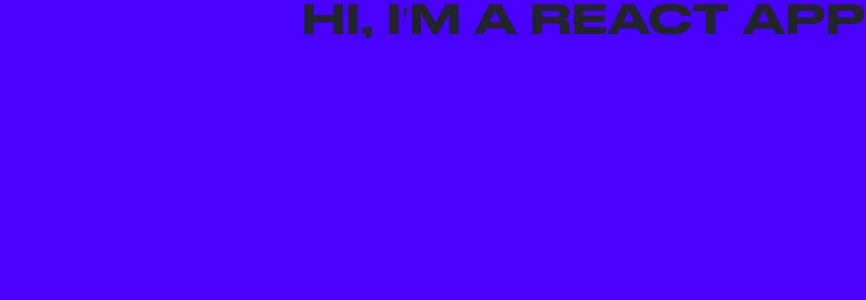
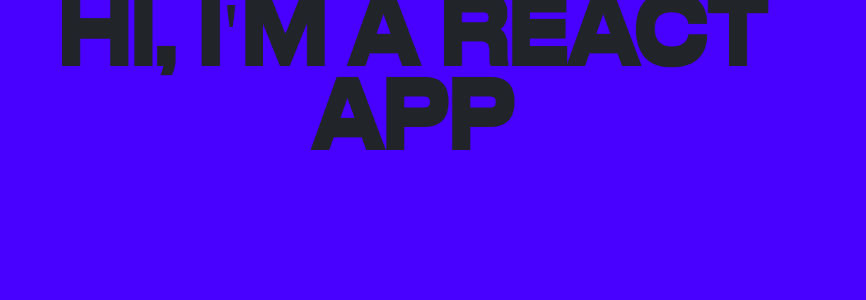
Before and after one commit to GeneralChauhan/vanholtz-clone, a React (Create React App) app: page / in a window 1280 px wide. Shown: the top 300 px of the page, without its empty margins (414-1280 px from the left). Built offline with nearby package versions, Linux system fonts and the light colour scheme.

Commit message:
3d orientation

```diff
--- a/src/App.css
+++ b/src/App.css
@@ -1,4 +1,7 @@
 * {
   text-align: center;
+  text-rendering: optimizeLegibility;
+  -webkit-font-smoothing: antialiased;
+  font-kerning: auto;
   background-color: #4801ff;
 }
--- a/src/components/mainText.jsx
+++ b/src/components/mainText.jsx
@@ -5,7 +5,7 @@
 export default function MainText({text}) {
     return (
         <div className="titleMain">
-        <h1>{text}</h1>
+        <div>{text}</div>
         </div>
     );
 }
--- a/src/components/styles.css
+++ b/src/components/styles.css
@@ -101,6 +101,11 @@
   }
   .titleMain{
     /* margin-right: 0; */
+    font-size: 93px;
     float: right;
     width: fit-content;
+    transform: rotateY(-45deg) translateZ(0) scale(1);
+    transform-origin: right center;
+    transform-style: preserve-3d;
+    will-change: transform;
   }
```
